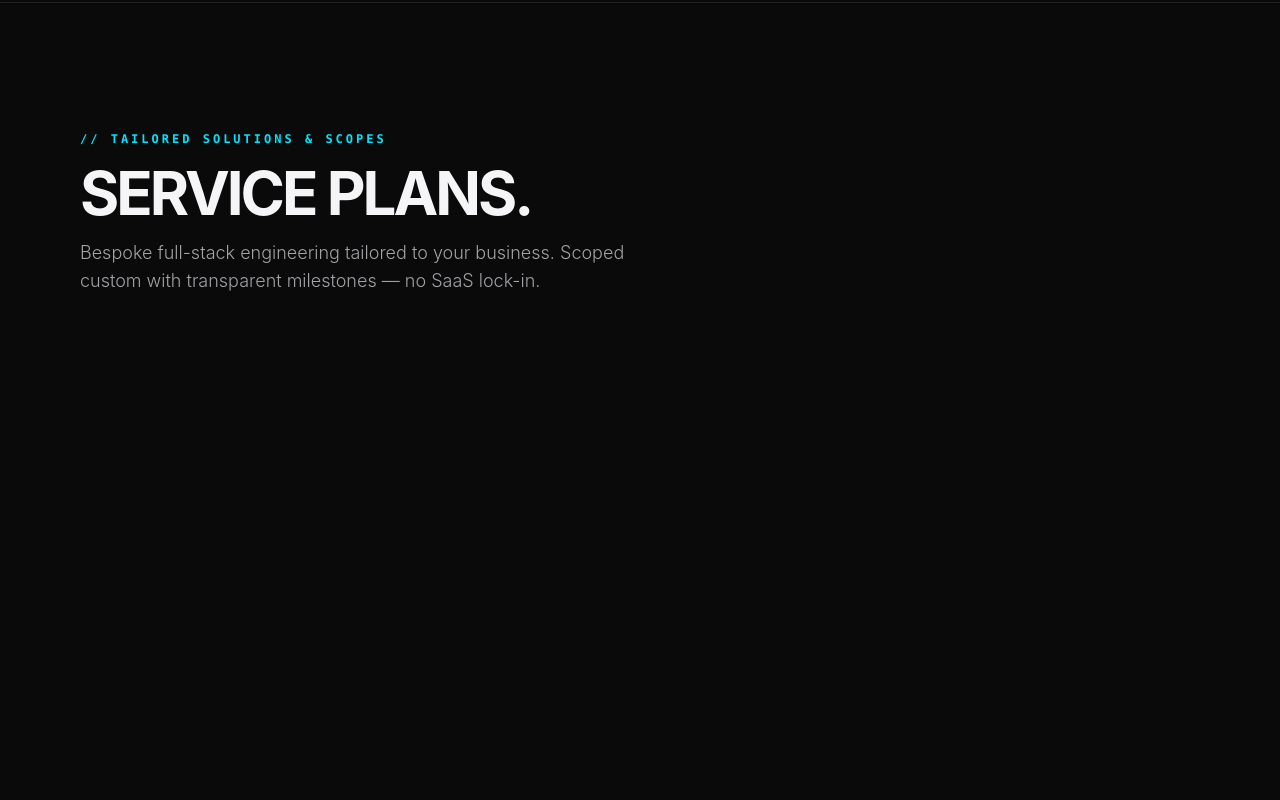
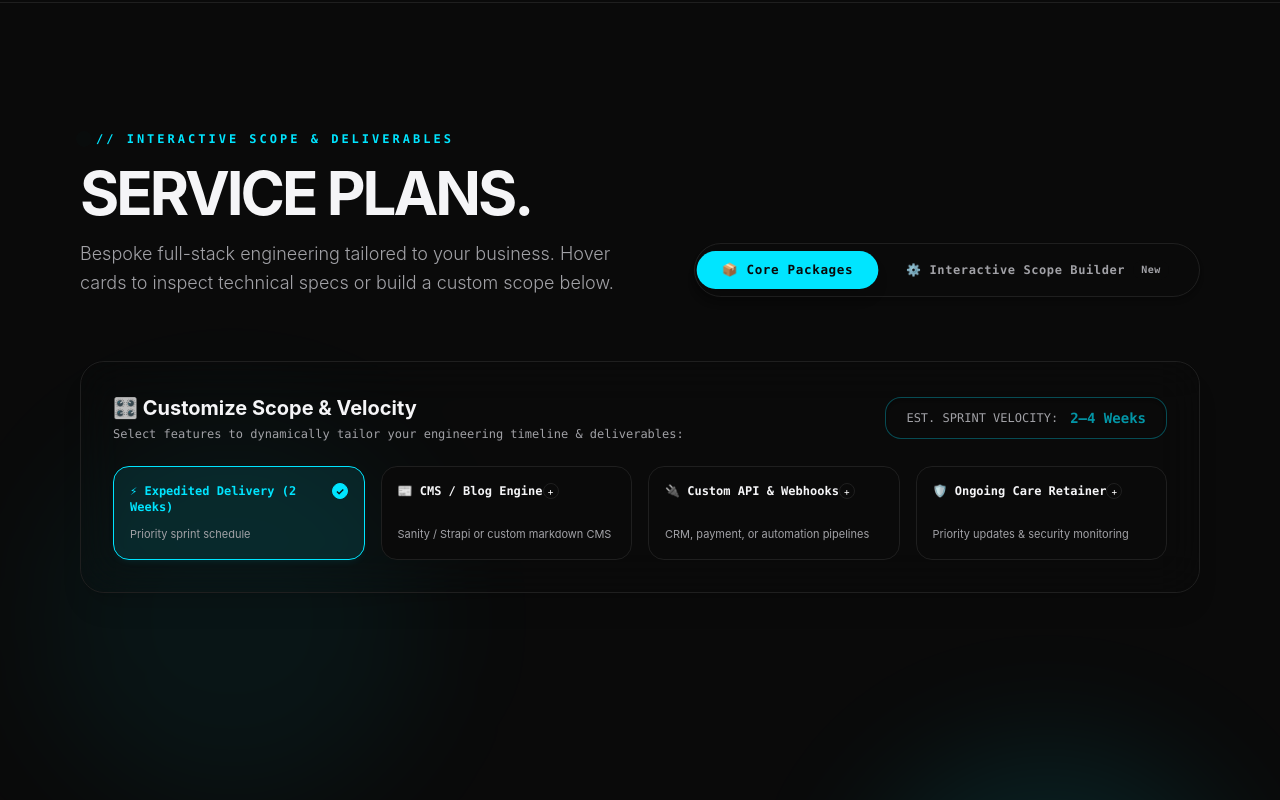
Before and after one commit to vasanthshettyy/AgenPort, a React (Vite) app: page / in a window 1280 px wide. Shown: the part 7220-8020 px from the top of the page. Built offline with nearby package versions, Linux system fonts and the light colour scheme.

Commit message:
Add 3D tilt, interactive scope builder, and expandable tech specs to Service Plans

```diff
--- a/src/components/PricingSection.jsx
+++ b/src/components/PricingSection.jsx
@@ -5,9 +5,21 @@ import { ScrollTrigger } from 'gsap/ScrollTrigger';
 
 gsap.registerPlugin(ScrollTrigger);
 
+// Custom Interactive Add-ons for the Scope Estimator
+const SCOPE_ADDONS = [
+  { id: 'fast_track', label: '⚡ Expedited Delivery (2 Weeks)', time: '+1 Wk', desc: 'Priority sprint schedule' },
+  { id: 'cms', label: '📰 CMS / Blog Engine', time: '+1 Wk', desc: 'Sanity / Strapi or custom markdown CMS' },
+  { id: 'api_integrations', label: '🔌 Custom API & Webhooks', time: '+1.5 Wks', desc: 'CRM, payment, or automation pipelines' },
+  { id: 'retainer_care', label: '🛡️ Ongoing Care Retainer', time: 'Monthly', desc: 'Priority updates & security monitoring' }
+];
+
 export default function PricingSection({ onSelectPlan }) {
+  const [selectedAddons, setSelectedAddons] = useState(['fast_track']);
+  const [activeTab, setActiveTab] = useState('plans'); // 'plans' | 'estimator'
+  const [expandedPlanIndex, setExpandedPlanIndex] = useState(1);
   const sectionRef = useRef(null);
   const cardsRef = useRef([]);
+  const estimatorRef = useRef(null);
 
   useEffect(() => {
     const prefersReducedMotion = window.matchMedia('(prefers-reduced-motion: reduce)').matches;
@@ -16,12 +28,13 @@ export default function PricingSection({ onSelectPlan }) {
     const ctx = gsap.context(() => {
       gsap.fromTo(
         cardsRef.current,
-        { y: 60, opacity: 0 },
+        { y: 60, opacity: 0, scale: 0.95 },
         {
           y: 0,
           opacity: 1,
+          scale: 1,
           duration: 0.8,
-          stagger: 0.2,
+          stagger: 0.18,
           ease: 'power3.out',
           scrollTrigger: {
             trigger: sectionRef.current,
@@ -34,9 +47,52 @@ export default function PricingSection({ onSelectPlan }) {
     return () => ctx.revert();
   }, []);
 
+  // 3D Parallax Tilt Effect on Mouse Move
+  const handleMouseMove = (e, idx) => {
+    const card = cardsRef.current[idx];
+    if (!card) return;
+    const rect = card.getBoundingClientRect();
+    const x = e.clientX - rect.left - rect.width / 2;
+    const y = e.clientY - rect.top - rect.height / 2;
+
+    const rotateX = (-y / rect.height) * 12;
+    const rotateY = (x / rect.width) * 12;
+
+    gsap.to(card, {
+      rotateX,
+      rotateY,
+      transformPerspective: 1000,
+      ease: 'power1.out',
+      duration: 0.3
+    });
+  };
+
+  const handleMouseLeave = (idx) => {
+    const card = cardsRef.current[idx];
+    if (!card) return;
+    gsap.to(card, {
+      rotateX: 0,
+      rotateY: 0,
+      ease: 'power2.out',
+      duration: 0.5
+    });
+  };
+
+  const toggleAddon = (id) => {
+    setSelectedAddons(prev =>
+      prev.includes(id) ? prev.filter(item => item !== id) : [...prev, id]
+    );
+  };
+
   const handleCtaClick = (plan) => {
+    const addonLabels = SCOPE_ADDONS
+      .filter(a => selectedAddons.includes(a.id))
+      .map(a => a.label)
+      .join(', ');
+
     const planData = {
-      planName: plan.name
+      planName: plan.name,
+      customAddons: addonLabels
     };
 
     if (onSelectPlan) {
@@ -44,9 +100,14 @@ export default function PricingSection({ onSelectPlan }) {
     }
 
     // Dispatch custom prefill event to ContactSection
-    window.dispatchEvent(new CustomEvent('prefillContactQuoteNoPrice', { detail: planData }));
+    window.dispatchEvent(new CustomEvent('prefillContactQuoteNoPrice', {
+      detail: {
+        ...planData,
+        retainerSelected: selectedAddons.includes('retainer_care')
+      }
+    }));
 
-    // Smooth scroll to contact form
+    // Smooth scroll to contact section
     const contactElem = document.querySelector('#contact');
     if (contactElem) {
       contactElem.scrollIntoView({ behavior: 'smooth' });
@@ -54,36 +115,130 @@ export default function PricingSection({ onSelectPlan }) {
   };
 
   return (
-    <section id="plans" ref={sectionRef} className="py-32 px-6 lg:px-20 bg-canvas border-t border-canvas-border overflow-hidden">
-      <div className="max-w-[1400px] w-full mx-auto">
+    <section id="plans" ref={sectionRef} className="py-32 px-6 lg:px-20 bg-canvas border-t border-canvas-border overflow-hidden relative">
+      {/* Background Ambient Glow Accents */}
+      <div className="absolute top-1/4 left-10 w-96 h-96 bg-content-accent/5 rounded-full blur-3xl pointer-events-none" />
+      <div className="absolute bottom-1/3 right-10 w-96 h-96 bg-content-accent/10 rounded-full blur-3xl pointer-events-none" />
+
+      <div className="max-w-[1400px] w-full mx-auto relative z-10">
         {/* Section Header */}
-        <div className="mb-16">
-          <span className="text-xs font-mono font-bold tracking-[0.25em] text-content-accent uppercase mb-4 block">
-            // Tailored Solutions & Scopes
+        <div className="flex flex-col lg:flex-row lg:items-end justify-between mb-16 gap-8">
+          <div>
+            <span className="text-xs font-mono font-bold tracking-[0.25em] text-content-accent uppercase mb-4 block flex items-center gap-2">
+              <span className="w-2 h-2 rounded-full bg-content-accent animate-ping" />
+              // Interactive Scope & Deliverables
             </span>
             <h2 className="text-4xl lg:text-6xl font-sans font-bold tracking-tighter text-content-primary uppercase">
               Service Plans.
             </h2>
-          <p className="text-content-secondary mt-4 max-w-xl text-lg font-light">
-            Bespoke full-stack engineering tailored to your business. Scoped custom with transparent milestones — no SaaS lock-in.
+            <p className="text-content-secondary mt-4 max-w-xl text-lg font-light leading-relaxed">
+              Bespoke full-stack engineering tailored to your business. Hover cards to inspect technical specs or build a custom scope below.
             </p>
           </div>
 
-        {/* 3-Card Responsive Grid */}
-        <div className="grid md:grid-cols-3 gap-8 items-stretch">
-          {pricingPlans.map((plan, idx) => (
+          {/* Interactive Mode Tabs */}
+          <div className="flex items-center gap-2 bg-canvas-card p-1.5 rounded-full border border-canvas-border shadow-md">
+            <button
+              onClick={() => setActiveTab('plans')}
+              className={`px-6 py-2.5 rounded-full text-xs font-bold font-mono tracking-wider transition-all duration-300 ${
+                activeTab === 'plans'
+                  ? 'bg-content-accent text-canvas shadow-lg scale-105'
+                  : 'text-content-secondary hover:text-content-primary hover:bg-canvas-hover'
+              }`}
+            >
+              📦 Core Packages
+            </button>
+            <button
+              onClick={() => setActiveTab('estimator')}
+              className={`px-6 py-2.5 rounded-full text-xs font-bold font-mono tracking-wider transition-all duration-300 flex items-center gap-2 ${
+                activeTab === 'estimator'
+                  ? 'bg-content-accent text-canvas shadow-lg scale-105'
+                  : 'text-content-secondary hover:text-content-primary hover:bg-canvas-hover'
+              }`}
+            >
+              <span>⚙️ Interactive Scope Builder</span>
+              <span className="bg-canvas/20 px-2 py-0.5 rounded-full text-[10px] font-bold">New</span>
+            </button>
+          </div>
+        </div>
+
+        {/* Interactive Scope & Add-on Selector Grid */}
+        <div className="mb-16 p-6 lg:p-8 bg-canvas-card/80 border border-canvas-border rounded-3xl backdrop-blur-xl shadow-xl">
+          <div className="flex flex-col md:flex-row md:items-center justify-between gap-6 mb-6">
+            <div>
+              <h3 className="text-xl font-sans font-bold text-content-primary flex items-center gap-2">
+                <span>🎛️ Customize Scope & Velocity</span>
+              </h3>
+              <p className="text-xs font-mono text-content-secondary mt-1">
+                Select features to dynamically tailor your engineering timeline & deliverables:
+              </p>
+            </div>
+
+            {/* Dynamic Estimated Timeline Badge */}
+            <div className="flex items-center gap-3 px-5 py-2.5 bg-canvas/80 rounded-2xl border border-content-accent/30 shadow-inner">
+              <span className="text-xs font-mono text-content-secondary uppercase">Est. Sprint Velocity:</span>
+              <span className="text-sm font-mono font-bold text-content-accent animate-pulse">
+                {selectedAddons.length === 0 ? '1–2 Weeks' : selectedAddons.length <= 2 ? '2–4 Weeks' : '4–6 Weeks'}
+              </span>
+            </div>
+          </div>
+
+          <div className="grid grid-cols-1 sm:grid-cols-2 lg:grid-cols-4 gap-4">
+            {SCOPE_ADDONS.map((addon) => {
+              const isSelected = selectedAddons.includes(addon.id);
+              return (
+                <button
+                  key={addon.id}
+                  onClick={() => toggleAddon(addon.id)}
+                  className={`p-4 rounded-2xl border text-left transition-all duration-300 flex flex-col justify-between group ${
+                    isSelected
+                      ? 'bg-content-accent/10 border-content-accent shadow-md shadow-content-accent/5 scale-102'
+                      : 'bg-canvas border-canvas-border hover:border-content-border hover:bg-canvas-hover'
+                  }`}
+                >
+                  <div className="flex justify-between items-start mb-2">
+                    <span className={`text-xs font-mono font-bold ${isSelected ? 'text-content-accent' : 'text-content-primary'}`}>
+                      {addon.label}
+                    </span>
+                    <span className={`w-4 h-4 rounded-full border flex items-center justify-center text-[10px] ${
+                      isSelected ? 'bg-content-accent border-content-accent text-canvas font-bold' : 'border-canvas-border'
+                    }`}>
+                      {isSelected ? '✓' : '+'}
+                    </span>
+                  </div>
+                  <p className="text-[11px] text-content-secondary leading-snug mt-1">
+                    {addon.desc}
+                  </p>
+                </button>
+              );
+            })}
+          </div>
+        </div>
+
+        {/* 3-Card Responsive Grid with 3D Tilt */}
+        <div className="grid md:grid-cols-3 gap-8 items-stretch perspective-1000">
+          {pricingPlans.map((plan, idx) => {
+            const isExpanded = expandedPlanIndex === idx;
+
+            return (
               <div
                 key={plan.id}
                 ref={(el) => (cardsRef.current[idx] = el)}
-              className={`relative flex flex-col justify-between p-8 lg:p-10 rounded-3xl border transition-all duration-500 hover:shadow-2xl ${
+                onMouseMove={(e) => handleMouseMove(e, idx)}
+                onMouseLeave={() => handleMouseLeave(idx)}
+                className={`relative flex flex-col justify-between p-8 lg:p-10 rounded-3xl border transition-all duration-500 hover:shadow-2xl group cursor-pointer ${
                   plan.popular
-                  ? 'bg-gradient-to-b from-canvas-card via-canvas-card to-canvas-hover border-content-accent/50 shadow-content-accent/5 scale-102 z-10'
-                  : 'bg-canvas-card border-canvas-border hover:border-content-border'
+                    ? 'bg-gradient-to-b from-canvas-card via-canvas-card to-canvas-hover border-content-accent/50 shadow-content-accent/10 scale-102 z-10'
+                    : 'bg-canvas-card border-canvas-border hover:border-content-accent/40'
                 }`}
               >
+                {/* Ambient Kinetic Border Glow */}
+                <div className="absolute inset-0 rounded-3xl bg-gradient-to-r from-content-accent/0 via-content-accent/20 to-content-accent/0 opacity-0 group-hover:opacity-100 transition-opacity duration-700 pointer-events-none -z-10 blur-xl" />
+
                 {/* Popular Badge */}
                 {plan.popular && (
-                <div className="absolute -top-4 left-1/2 -translate-x-1/2 bg-content-accent text-canvas text-[11px] font-mono font-extrabold uppercase tracking-widest px-4 py-1.5 rounded-full shadow-lg">
+                  <div className="absolute -top-4 left-1/2 -translate-x-1/2 bg-content-accent text-canvas text-[11px] font-mono font-extrabold uppercase tracking-widest px-4 py-1.5 rounded-full shadow-lg flex items-center gap-1.5">
+                    <span className="w-1.5 h-1.5 rounded-full bg-canvas animate-ping" />
                     ★ {plan.tag}
                   </div>
                 )}
@@ -94,7 +249,7 @@ export default function PricingSection({ onSelectPlan }) {
                     <span className="text-[11px] font-mono uppercase tracking-widest text-content-accent font-bold">
                       {plan.tag}
                     </span>
-                  <h3 className="text-2xl font-sans font-bold text-content-primary tracking-tight mt-1">
+                    <h3 className="text-2xl font-sans font-bold text-content-primary tracking-tight mt-1 group-hover:text-content-accent transition-colors">
                       {plan.name}
                     </h3>
                     <p className="text-xs font-mono text-content-secondary mt-1">{plan.subtitle}</p>
@@ -106,12 +261,22 @@ export default function PricingSection({ onSelectPlan }) {
 
                   {/* Scope & Deliverables */}
                   <div className="space-y-3 mb-8">
-                  <div className="text-xs font-mono font-bold uppercase tracking-wider text-content-primary mb-2">
-                    Included Deliverables:
+                    <div className="flex justify-between items-center text-xs font-mono font-bold uppercase tracking-wider text-content-primary mb-2">
+                      <span>Included Deliverables:</span>
+                      <button
+                        onClick={(e) => {
+                          e.stopPropagation();
+                          setExpandedPlanIndex(isExpanded ? null : idx);
+                        }}
+                        className="text-[10px] text-content-accent hover:underline lowercase font-mono"
+                      >
+                        {isExpanded ? '[ collapse specs ]' : '[ expand tech specs ]'}
+                      </button>
                     </div>
+
                     {plan.deliverables.map((item, i) => (
-                    <div key={i} className="flex items-start gap-3 text-xs text-content-secondary">
-                      <span className="w-4 h-4 rounded-full bg-content-accent/10 border border-content-accent/40 flex items-center justify-center text-content-accent text-[10px] flex-shrink-0 mt-0.5">
+                      <div key={i} className="flex items-start gap-3 text-xs text-content-secondary group-hover:text-content-primary transition-colors">
+                        <span className="w-4 h-4 rounded-full bg-content-accent/10 border border-content-accent/40 flex items-center justify-center text-content-accent text-[10px] flex-shrink-0 mt-0.5 group-hover:scale-110 transition-transform">
                           ✓
                         </span>
                         <span>{item}</span>
@@ -119,8 +284,24 @@ export default function PricingSection({ onSelectPlan }) {
                     ))}
                   </div>
 
+                  {/* Tech Stack Spec Badges (Expandable) */}
+                  {isExpanded && (
+                    <div className="p-4 bg-canvas/90 border border-content-accent/30 rounded-2xl mb-8 space-y-2 animate-fadeIn">
+                      <div className="text-[10px] font-mono font-bold text-content-accent uppercase tracking-wider mb-2">
+                        // Included Tech Architecture
+                      </div>
+                      <div className="flex flex-wrap gap-1.5 text-[10px] font-mono">
+                        <span className="px-2 py-0.5 bg-canvas-hover rounded-md border border-canvas-border text-content-primary">React 19</span>
+                        <span className="px-2 py-0.5 bg-canvas-hover rounded-md border border-canvas-border text-content-primary">Vite 8</span>
+                        <span className="px-2 py-0.5 bg-canvas-hover rounded-md border border-canvas-border text-content-primary">TailwindCSS 3</span>
+                        <span className="px-2 py-0.5 bg-canvas-hover rounded-md border border-canvas-border text-content-primary">GSAP 3</span>
+                        <span className="px-2 py-0.5 bg-canvas-hover rounded-md border border-canvas-border text-content-primary">Vercel API</span>
+                      </div>
+                    </div>
+                  )}
+
                   {/* Optional Maintenance & Retainer Details */}
-                <div className="p-4 bg-canvas-hover/60 border border-dashed border-canvas-border rounded-xl mb-8">
+                  <div className="p-4 bg-canvas-hover/60 border border-dashed border-canvas-border rounded-xl mb-8 group-hover:border-content-accent/30 transition-colors">
                     <div className="flex justify-between items-center text-xs font-bold text-content-primary mb-1">
                       <span className="flex items-center gap-1.5 text-content-accent font-mono text-[11px]">
                         🛡️ {plan.retainer.name}
@@ -138,22 +319,24 @@ export default function PricingSection({ onSelectPlan }) {
                 {/* CTA Button */}
                 <button
                   onClick={() => handleCtaClick(plan)}
-                className={`w-full py-4 px-6 rounded-full font-sans font-bold text-sm uppercase tracking-widest transition-all duration-300 flex items-center justify-center gap-2 group ${
+                  className={`w-full py-4 px-6 rounded-full font-sans font-bold text-sm uppercase tracking-widest transition-all duration-300 flex items-center justify-center gap-2 group/btn ${
                     plan.popular
-                    ? 'bg-content-accent text-canvas hover:bg-content-accent/90 shadow-lg hover:shadow-content-accent/25'
+                      ? 'bg-content-accent text-canvas hover:bg-content-accent/90 shadow-lg hover:shadow-content-accent/30 scale-102'
                       : 'bg-canvas-hover border border-content-border text-content-primary hover:border-content-accent hover:text-content-accent'
                   }`}
                 >
                   <span>Request Custom Quote</span>
-                <span className="transform group-hover:translate-x-1 transition-transform">→</span>
+                  <span className="transform group-hover/btn:translate-x-1.5 transition-transform">→</span>
                 </button>
               </div>
-          ))}
+            );
+          })}
         </div>
 
         {/* Footnote Notice */}
-        <div className="mt-12 text-center text-xs font-mono text-content-secondary max-w-2xl mx-auto">
-          💡 Every project receives a dedicated scope assessment. We scope milestones, API requirements, and timelines to your exact specifications.
+        <div className="mt-12 text-center text-xs font-mono text-content-secondary max-w-2xl mx-auto flex items-center justify-center gap-2">
+          <span>💡</span>
+          <span>Every project receives a dedicated scope assessment. We scope milestones, API requirements, and timelines to your exact specifications.</span>
         </div>
       </div>
     </section>
```
Also changed, not shown: src/components/ContactSection.jsx (+7 -3 lines). Lines whose indentation alone changed are shown as unchanged.
